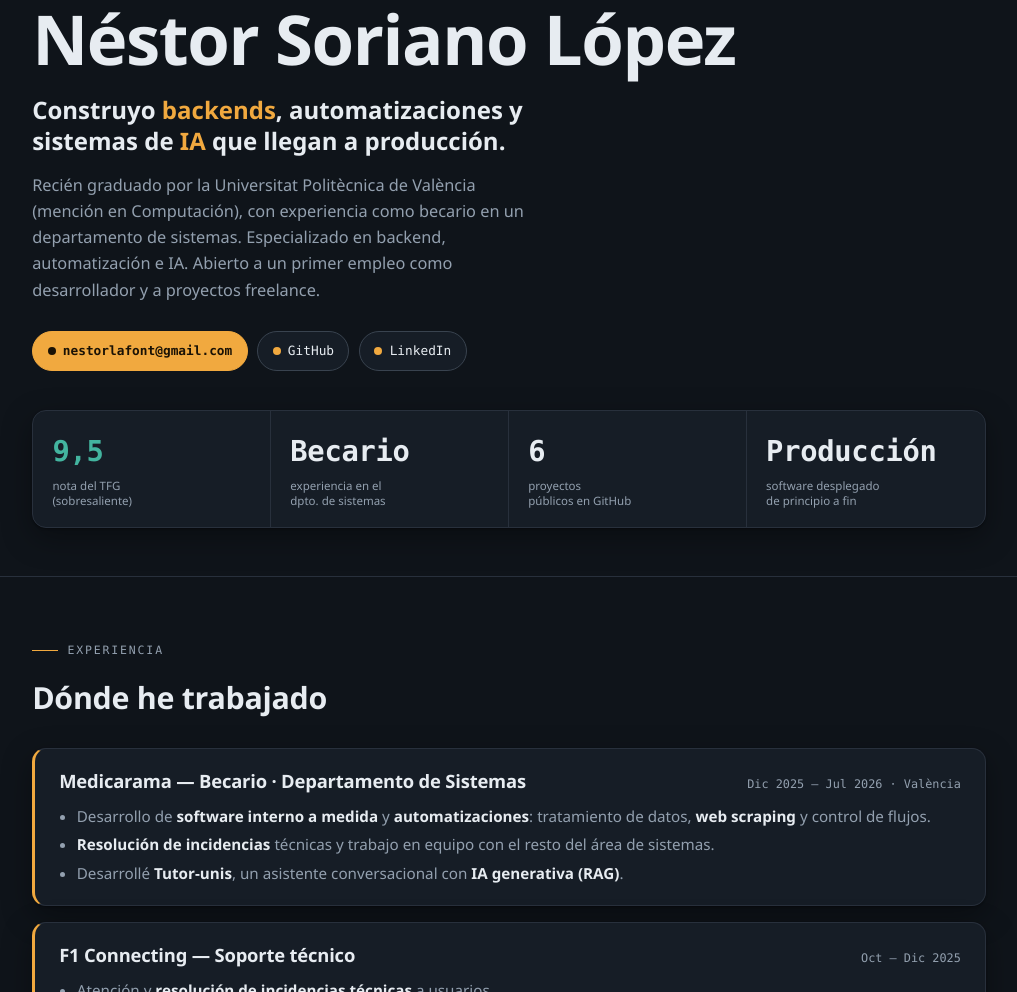
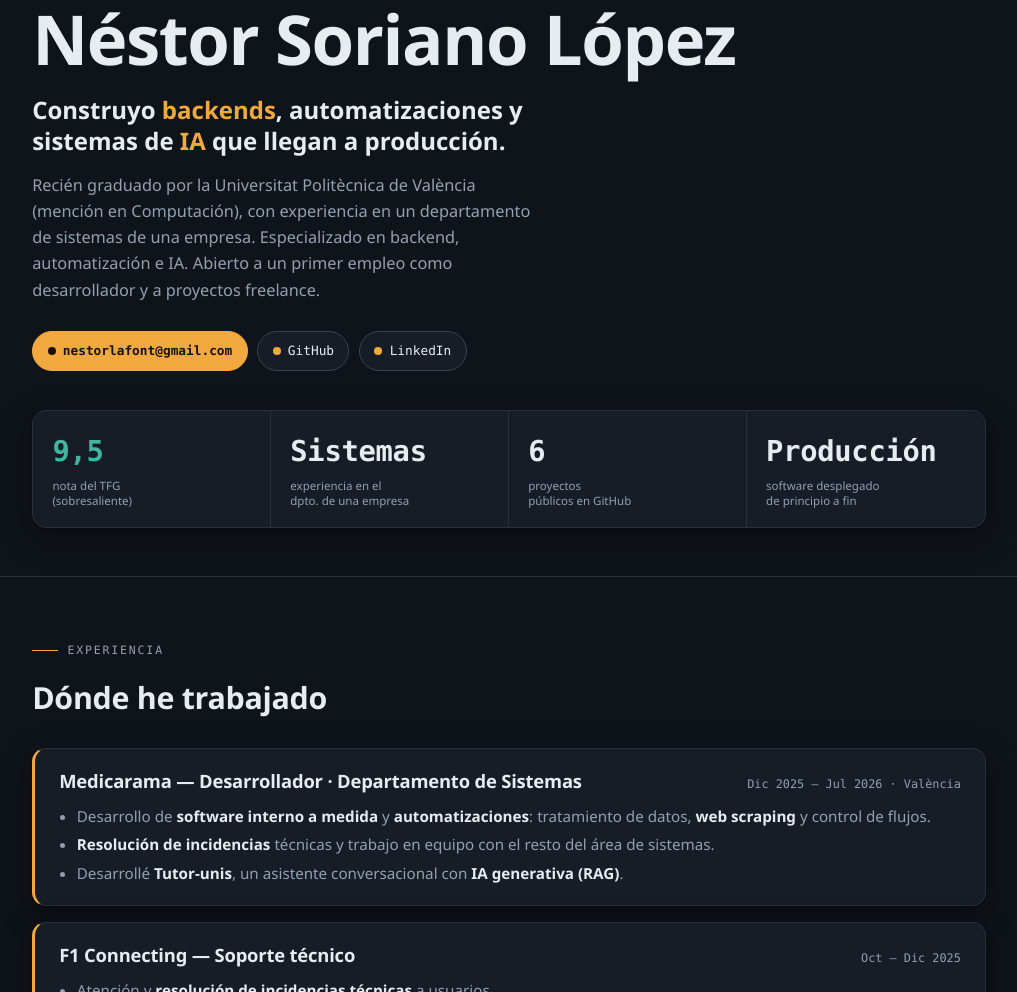
Before and after one commit to nsorlop/nsorlop.github.io, a plain HTML site: page index.html in a window 1280 px wide. Shown: the part 175-1167 px from the top of the page, without its empty margins (131-1148 px from the left). Drawn offline with Linux system fonts and the light colour scheme.

Commit message:
Cambiar "Becario" por "Desarrollador" en experiencia y perfil
Co-Authored-By: Claude Opus 4.8 <noreply@anthropic.com>

```diff
--- a/index.html
+++ b/index.html
@@ -219,7 +219,7 @@
     <p class="eyebrow reveal">Ingeniero Informático · Mención Computación · UPV</p>
     <h1 class="reveal">Néstor Soriano López</h1>
     <p class="thesis reveal">Construyo <span class="hl">backends</span>, automatizaciones y sistemas de <span class="hl">IA</span> que llegan a producción.</p>
-    <p class="sub reveal">Recién graduado por la Universitat Politècnica de València (mención en Computación), con experiencia como becario en un departamento de sistemas. Especializado en backend, automatización e IA. Abierto a un primer empleo como desarrollador y a proyectos freelance.</p>
+    <p class="sub reveal">Recién graduado por la Universitat Politècnica de València (mención en Computación), con experiencia en un departamento de sistemas de una empresa. Especializado en backend, automatización e IA. Abierto a un primer empleo como desarrollador y a proyectos freelance.</p>
 
     <div class="links reveal">
       <a class="primary" href="mailto:nestorlafont@gmail.com"><span class="dot"></span>nestorlafont@gmail.com</a>
@@ -233,8 +233,8 @@
         <div class="l">nota del TFG<br>(sobresaliente)</div>
       </div>
       <div class="cell">
-        <div class="k">Becario</div>
-        <div class="l">experiencia en el<br>dpto. de sistemas</div>
+        <div class="k">Sistemas</div>
+        <div class="l">experiencia en el<br>dpto. de una empresa</div>
       </div>
       <div class="cell">
         <div class="k"><span class="count" data-target="6" data-dec="0">6</span></div>
@@ -255,7 +255,7 @@
     <div class="exp">
       <div class="exp-item reveal">
         <div class="exp-head">
-          <h3>Medicarama — Becario · Departamento de Sistemas</h3>
+          <h3>Medicarama — Desarrollador · Departamento de Sistemas</h3>
           <span class="exp-date">Dic 2025 – Jul 2026 · València</span>
         </div>
         <ul>
```
